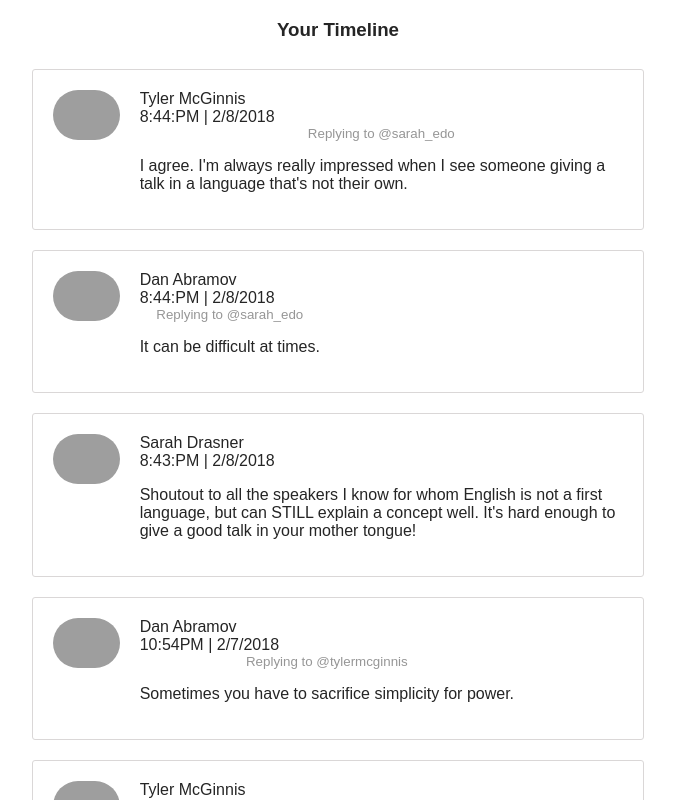
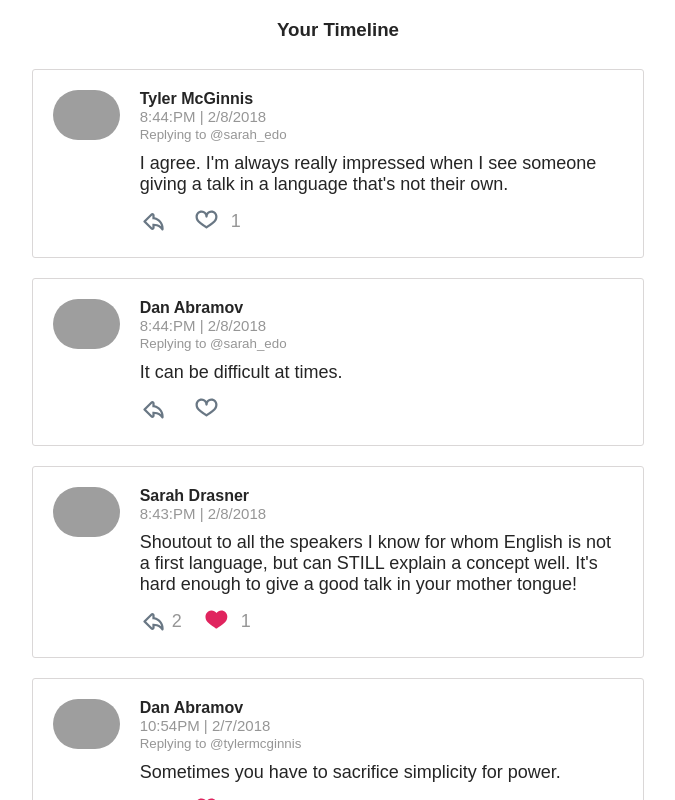
Before and after one commit to tatiana-passarella/react-redux_twitter-clone, a React (Create React App) app: page / in a window 1280 px wide. Shown: the top 800 px of the page, without its empty margins (302-977 px from the left). Built offline with nearby package versions, Linux system fonts and the light colour scheme; grey boxes are pictures that could not be loaded.

Commit message:
Tweet UI completed

```diff
--- a/src/components/Tweet.js
+++ b/src/components/Tweet.js
@@ -6,6 +6,11 @@ import { TiHeartOutline } from 'react-icons/ti/index'
 import { TiHeartFullOutline } from 'react-icons/ti/index'
 
 class Tweet extends Component {
+  handleLike = (e) => {
+    e.preventDefault()
+
+    // todo: Handle Like Tweet
+  }
   toParent = (e, id) => {
     e.preventDefault()
     // todo: Redirect to parent Tweet.
@@ -19,7 +24,7 @@ class Tweet extends Component {
     console.log(this.props)
 
     const {
-      name, avatar, timestamp, text, hasLiked, likes, replies, id, parent
+      name, avatar, timestamp, text, hasLiked, likes, replies, parent
     } = tweet
     return (
         <div className='tweet'>
@@ -29,6 +34,7 @@ class Tweet extends Component {
             className='avatar'
           />
           <div className='tweet-info'>
+            <div>
               <span>{name}</span>
               <div>{formatDate(timestamp)}</div>
               {parent && (
@@ -37,6 +43,17 @@ class Tweet extends Component {
                 </button>
               )}
               <p>{text}</p>
+            </div>
+            <div className='tweet-icons'>
+              <TiArrowBackOutline className='tweet-icon' />
+              <span>{replies !== 0 && replies}</span>
+              <button className='heart-button' onClick={this.handleLike}>
+                {hasLiked === true
+                  ? <TiHeartFullOutline color='#e0245e' className='tweet-icon' />
+                  : <TiHeartOutline className='tweet-icon'/>}
+              </button>
+              <span>{likes !== 0 && likes}</span>
+            </div>
           </div>
         </div>
     )
```
Lines whose indentation alone changed are shown as unchanged.
